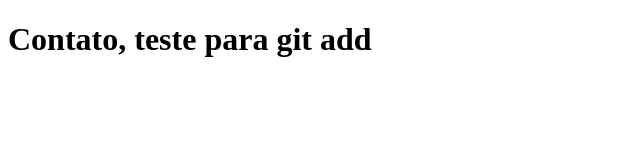
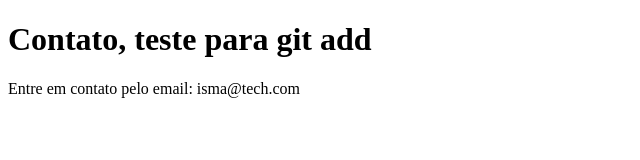
Before and after one commit to ismapaiva/Site-vagas, a plain HTML site: page contato.html in a window 1280 px wide. Shown: the whole page, without its empty margins (0-640 px from the left). Drawn offline with Linux system fonts and the light colour scheme.

Commit message:
add email de contato na página de contato, após criar um novo branch com

```diff
--- a/contato.html
+++ b/contato.html
@@ -7,5 +7,6 @@
 </head>
 <body>
     <h1>Contato, teste para git add</h1>
+    <p>Entre em contato pelo email: isma@tech.com</p>
 </body>
 </html>
```
